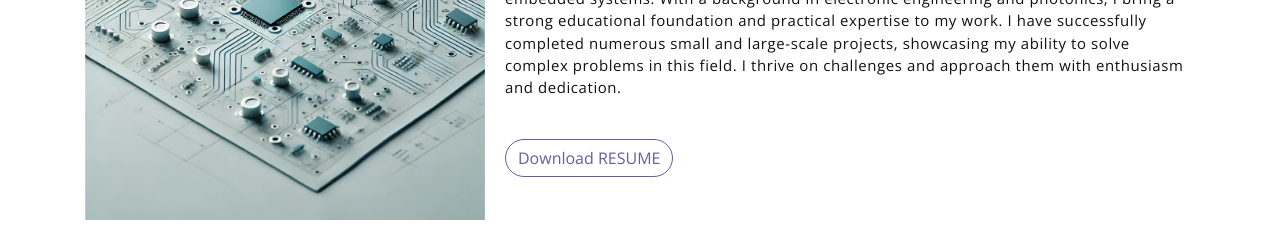
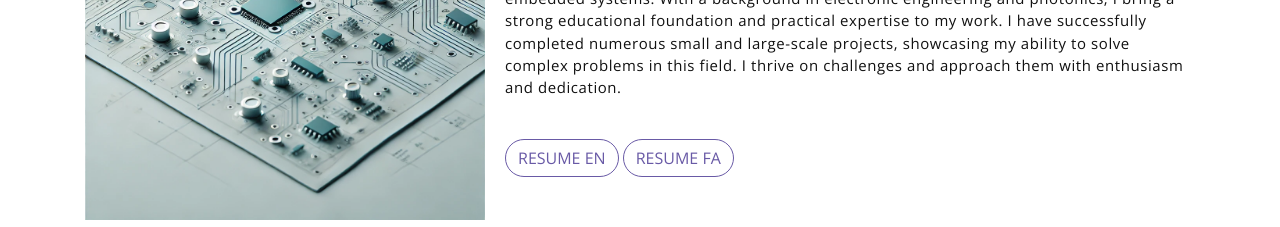
Before and after one commit to yaserk95/yaserk95.github.io, a plain HTML site: page index.html in a window 1280 px wide. Shown: the part 980-1207 px from the top of the page. Drawn offline with nearby package versions, Linux system fonts and the light colour scheme; a web font is replaced by a local one.

Commit message:
add fa resume

```diff
--- a/index.html
+++ b/index.html
@@ -162,7 +162,10 @@
 I have successfully completed numerous small and large-scale projects, showcasing my ability to solve complex problems in this field. I thrive on challenges and approach them with enthusiasm and dedication.
                     </p>
                     <a href="https://drive.google.com/file/d/1tz5zbMxBAKcNls3WlBBuQSmic3lEXw8N/view?usp=drive_link" target="_blank">
-                        <button class="btn-rounded btn btn-outline-primary mt-4">Download RESUME</button>
+                        <button class="btn-rounded btn btn-outline-primary mt-4">RESUME EN</button>
+                      </a>
+                      <a href="https://drive.google.com/file/d/1pYgVsf6bmUImr9iggZpwjUz1S5bayZ-J/view?usp=sharing" target="_blank">
+                        <button class="btn-rounded btn btn-outline-primary mt-4">RESUME FA</button>
                       </a>
                 </div>
             </div><!-- end of about wrapper -->
```
